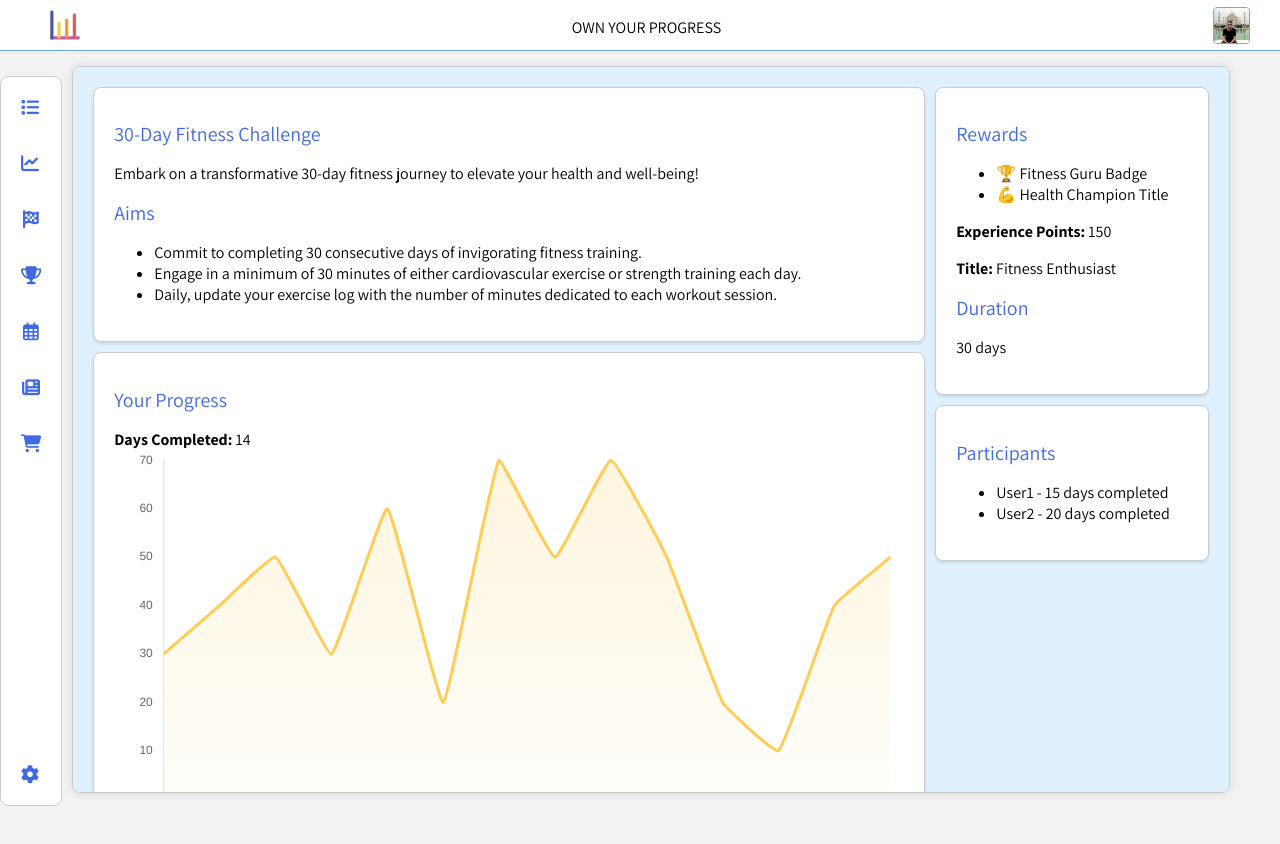
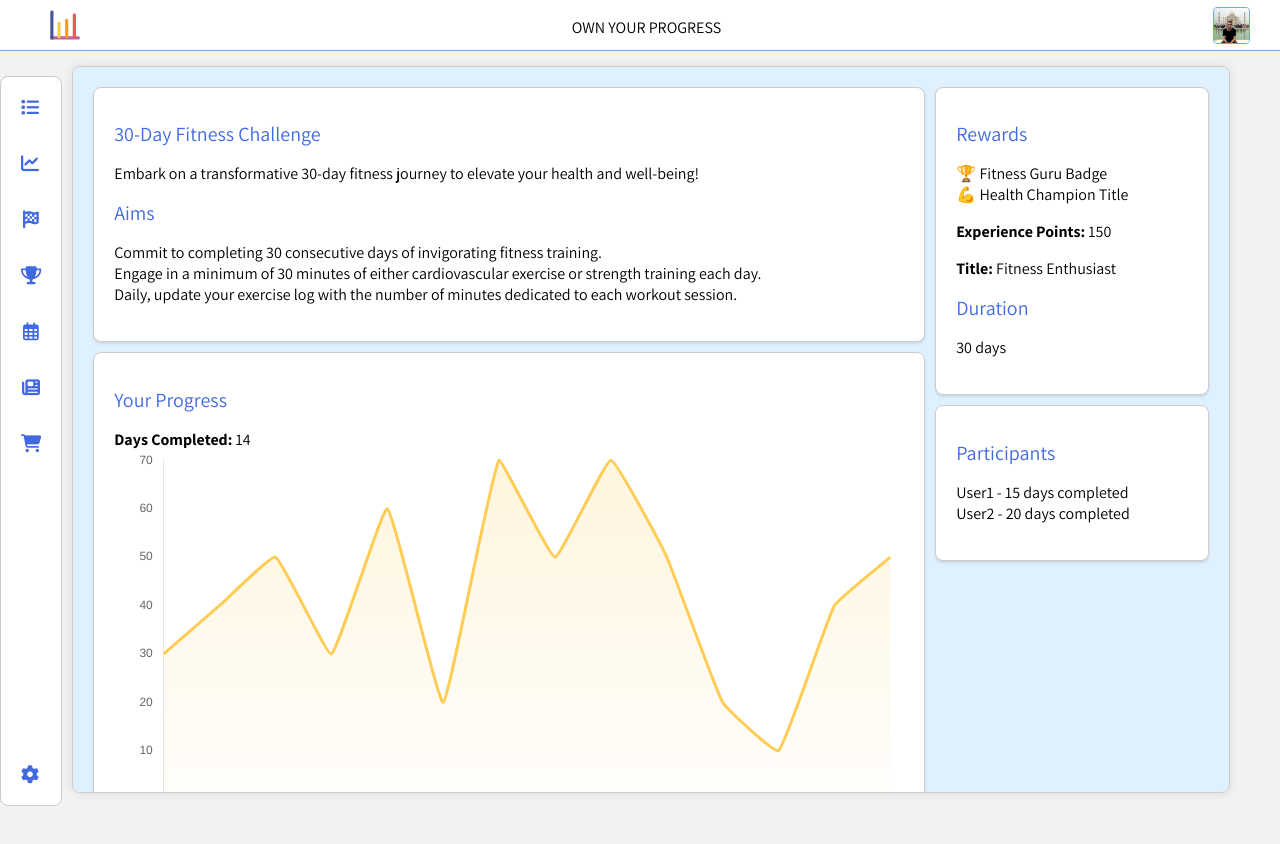
Before and after one commit to joseph-johnson27001/habits_tracker, a Vue app: page /#/active-challenge/1 in a window 1280 px wide. Shown: the top 844 px of the page. Built offline with nearby package versions, Linux system fonts and the light colour scheme.

Commit message:
List struture and styles

```diff
--- a/src/views/ActiveChallengePage.vue
+++ b/src/views/ActiveChallengePage.vue
@@ -121,6 +121,13 @@ export default {
 </script>
 
 <style scoped>
+ul {
+  padding-left: 0;
+}
+li {
+  list-style-type: none;
+  margin-left: 0;
+}
 .active-challenge-page {
   display: grid;
   grid-template-columns: 3fr 1fr;
```
